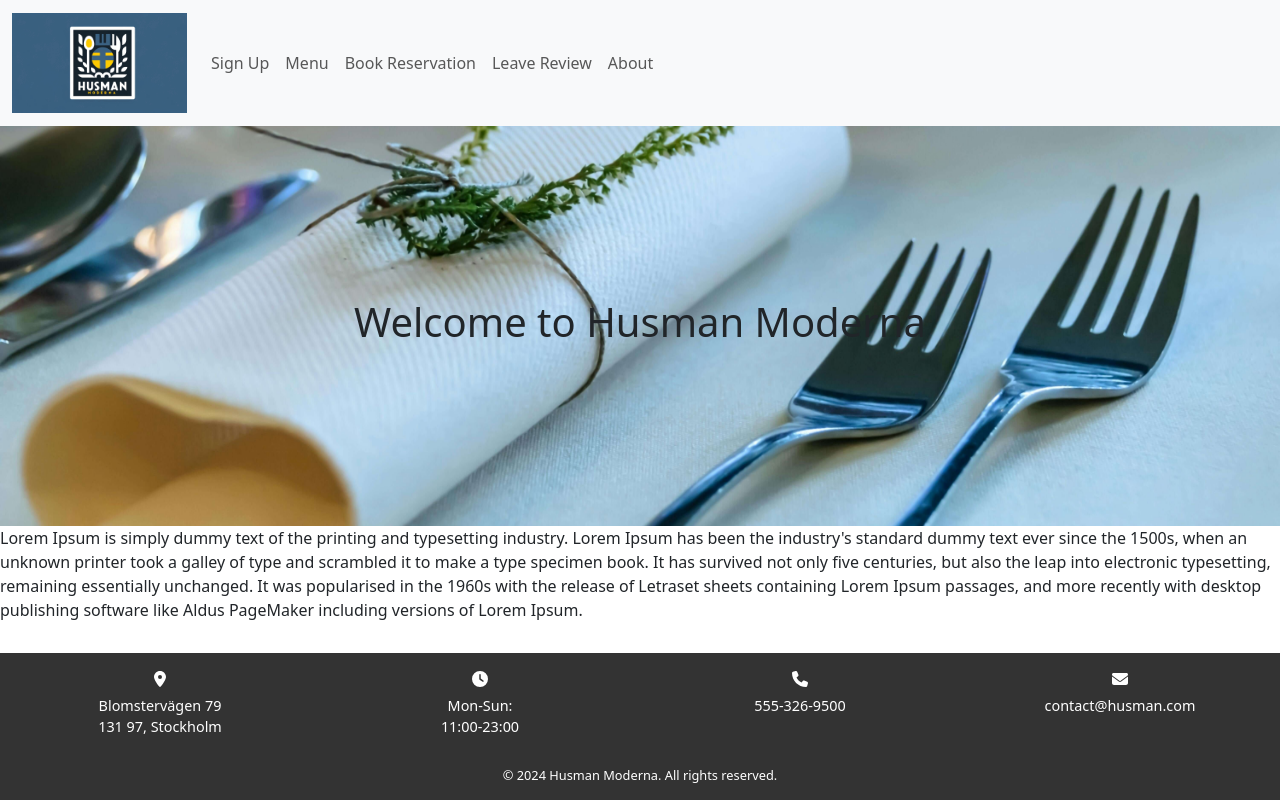
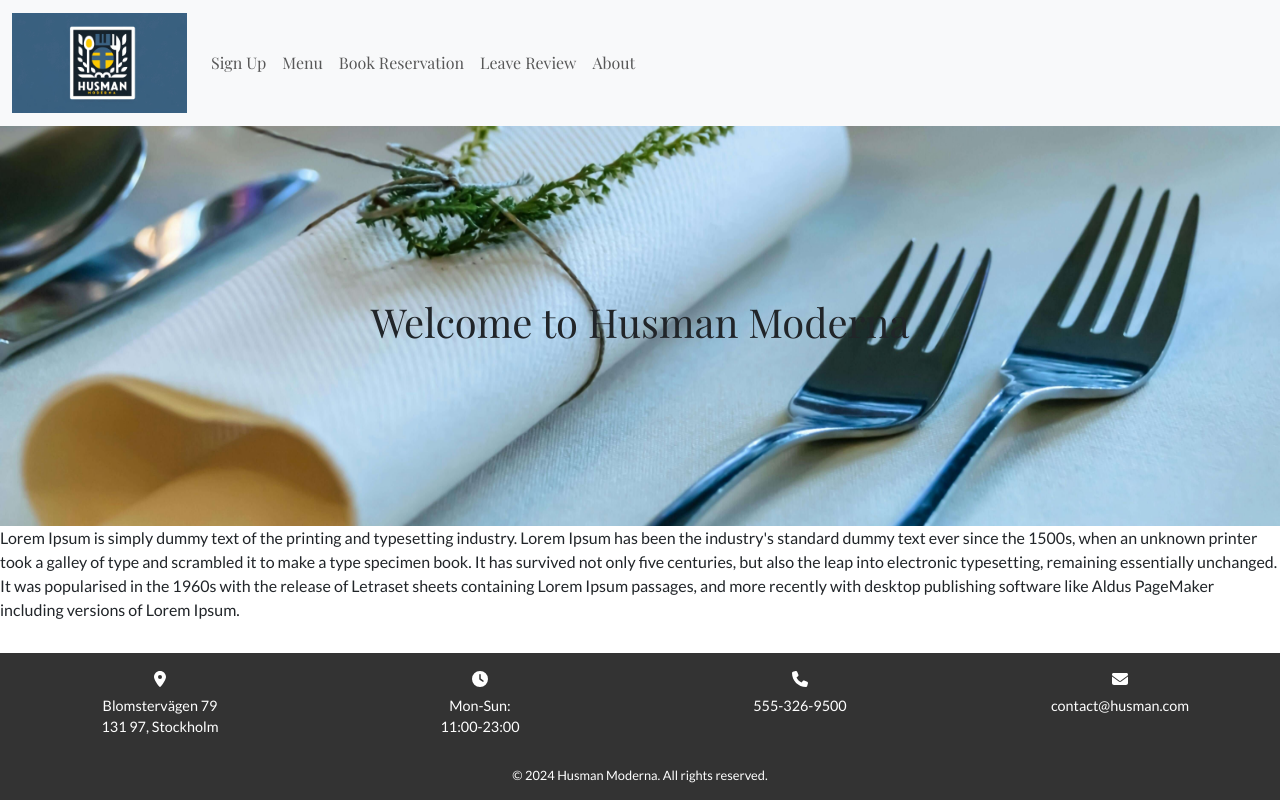
Before and after one commit to merin86/husman-moderna, a Django app: page /home/ in a window 1280 px wide. Run offline with Django 4.2, Linux system fonts and the light colour scheme; some libraries are stand-ins or nearby versions.

Commit message:
Add new font families in project

```diff
--- a/husman_moderna/settings.py
+++ b/husman_moderna/settings.py
@@ -28,7 +28,7 @@ TEMPLATES_DIR = os.path.join(BASE_DIR, 'templates')
 SECRET_KEY = os.environ.get('SECRET_KEY')
 
 # SECURITY WARNING: don't run with debug turned on in production!
-DEBUG = False
+DEBUG = True
 
 ALLOWED_HOSTS = ['8000-merin86-husmanmoderna-y9f1dwnelsk.ws-eu110.gitpod.io','.herokuapp.com']
 
--- a/static/css/style.css
+++ b/static/css/style.css
@@ -1,3 +1,5 @@
+@import url('https://fonts.googleapis.com/css2?family=Lato:ital,wght@0,400;0,700;1,400&family=Playfair+Display&display=swap');
+
 /* Reset CSS to normalize styles across browsers */
 * {
     margin: 0;
@@ -11,7 +13,7 @@ html, body {
 
 /* Basic typography */
 body {
-    font-family: Arial, sans-serif;
+    font-family: 'Lato', sans-serif !important;
     line-height: 1.6;
     background-color: #f5f5f5;
     display: flex;
@@ -25,10 +27,8 @@ body {
     width: auto;
 }
 
-h1 {
-    text-align: center;
-    margin-bottom: 20px;
-    color: #333;
+.nav-link {
+    font-family: 'Playfair Display', serif;
 }
 
 .menu-item {
@@ -61,6 +61,10 @@ h1 {
 main {
     flex: 1 0 auto;
     background-color: #fff;
+}
+
+h1, h2, h3, h4, h5, h6 {
+    font-family: 'Playfair Display', serif;
 }
 
 .hero-container {
```
